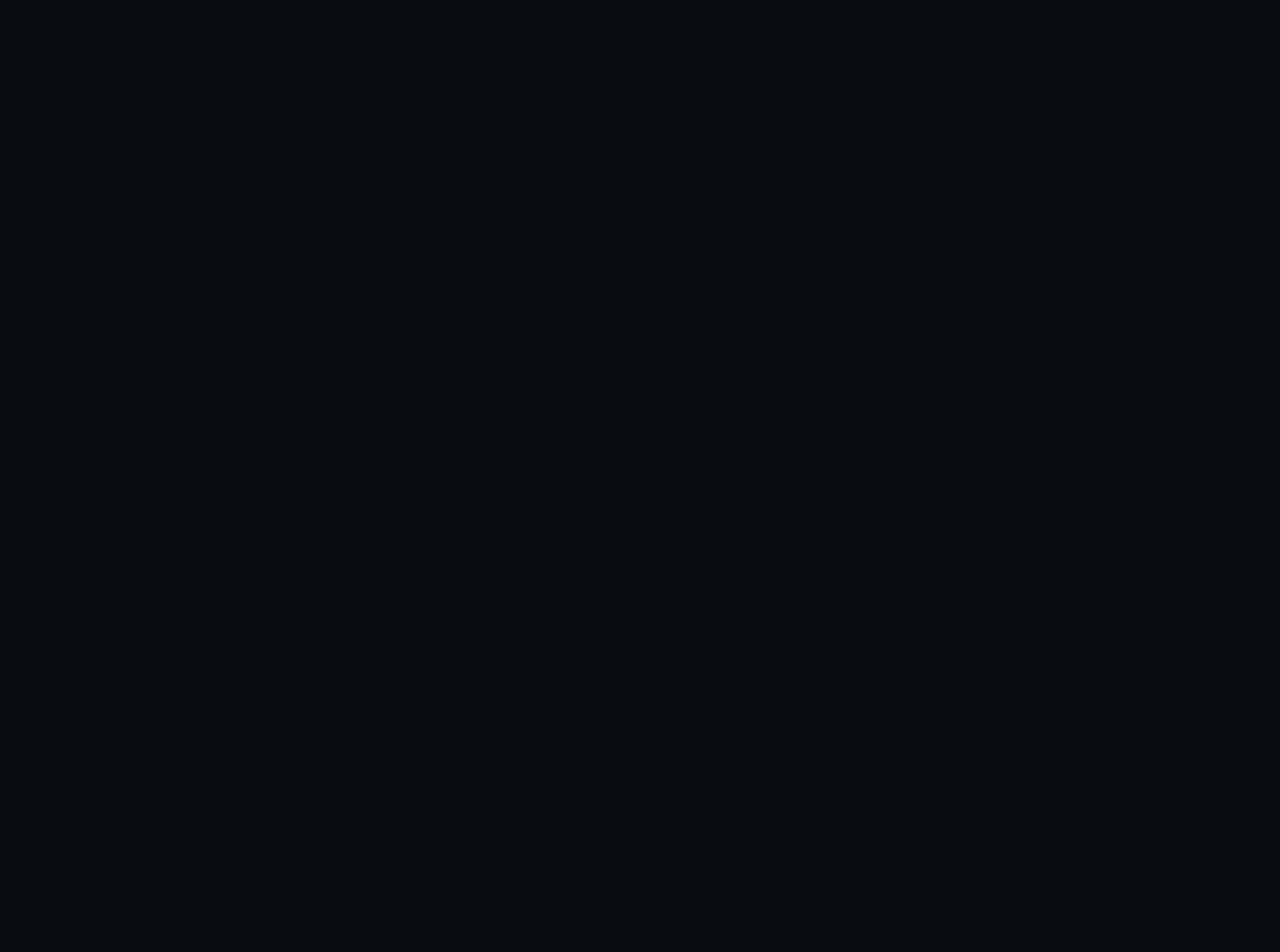
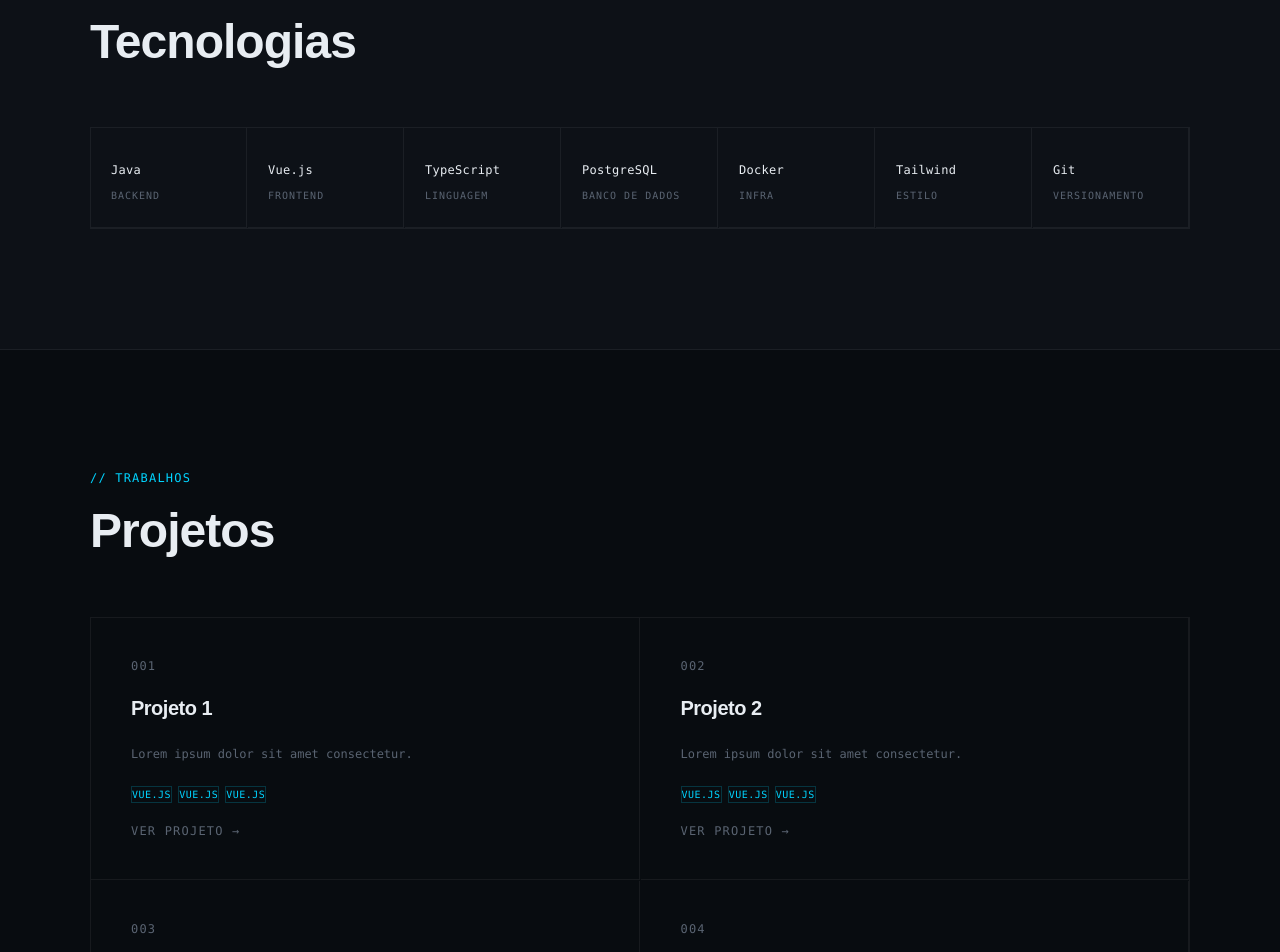
Before and after one commit to MarcosVerse/Portfolio, a Vue app: page / in a window 1280 px wide. Shown: the part 940-1892 px from the top of the page. Before the commit the page ends 800 px from the top, so only its background shows below. Built offline with nearby package versions, Linux system fonts and the light colour scheme.

Commit message:
Adicionado componentes para aba de projetos e de tecnologias

```diff
--- a/src/App.vue
+++ b/src/App.vue
@@ -2,12 +2,21 @@
   <CursorEffect />
   <NavBar />
   <HeroSection />
+  <TechSection />
+  <ProjectsSection />
 </template>
 
 <script setup>
 
+import { useScrollReveal } from './composables/useScrollReveal.js'
+useScrollReveal()
+
+
 import NavBar from './components/NavBar.vue'
 import HeroSection from './components/HeroSection.vue'
 import CursorEffect from './components/CursorEffect.vue'
+import TechSection from './components/TechSection.vue';
+import ProjectsSection from './components/ProjectsSection.vue';
+
 
 </script>
--- a/src/components/ProjectCard.vue
+++ b/src/components/ProjectCard.vue
@@ -0,0 +1,73 @@
+<template>
+    <div class="project-card">
+        <span class="font-mono text-xs tracking-widest" style="color: var(--muted)">{{ project.num }}</span>
+        <h3 class="text-xl font-bold tracking-tight" style="font-family: var(--sans)">{{ project.title }}</h3>
+        <p class="font-mono text-xs leading-loose flex-1" style="color: var(--muted)">{{ project.description }}</p>
+        <div class="flex flex-wrap gap-1.5">
+            <span v-for="tag in project.tags" :key="tag"
+                class="tag font-mono text-[10px] uppercase tracking-wider px-2.5 py-1">
+                {{ tag }}
+            </span>
+        </div>
+        <a :href="project.link" class="project-link font-mono text-xs uppercase tracking-widest">
+            Ver projeto →
+        </a>
+    </div>
+</template>
+
+<script setup>
+defineProps({
+    project: {
+        type: Object,
+        required: true,
+    },
+})
+</script>
+
+<style scoped>
+.project-card {
+    padding: 40px;
+    border-right: 1px solid var(--border);
+    border-bottom: 1px solid var(--border);
+    display: flex;
+    flex-direction: column;
+    gap: 20px;
+    position: relative;
+    overflow: hidden;
+    transition: background 0.3s;
+}
+
+.project-card::after {
+    content: '';
+    position: absolute;
+    top: 0;
+    left: 0;
+    width: 2px;
+    height: 0;
+    background: var(--accent);
+    transition: height 0.4s ease;
+}
+
+.project-card:hover {
+    background: rgba(255, 255, 255, 0.02);
+}
+
+.project-card:hover::after {
+    height: 100%;
+}
+
+.tag {
+    color: var(--accent);
+    border: 1px solid rgba(0, 212, 255, 0.2);
+}
+
+.project-link {
+    color: var(--muted);
+    text-decoration: none;
+    transition: color 0.2s;
+}
+
+.project-card:hover .project-link {
+    color: var(--accent);
+}
+</style>
--- a/src/components/ProjectsSection.vue
+++ b/src/components/ProjectsSection.vue
@@ -0,0 +1,61 @@
+<template>
+    <section id="projects" class="projects-section">
+        <div class="projects-inner">
+            <div class="reveal">
+                <div class="section-label font-mono text-xs uppercase tracking-widest">// trabalhos</div>
+                <h2>Projetos</h2>
+            </div>
+            <div class="projects-grid reveal">
+                <ProjectCard v-for="project in projects" :key="project.num" :project="project" />
+            </div>
+        </div>
+    </section>
+</template>
+
+<script setup>
+import ProjectCard from './ProjectCard.vue'
+import { projects } from '../data/projects.js'
+</script>
+
+<style scoped>
+.projects-section {
+    padding: 120px 48px;
+}
+
+.projects-inner {
+    max-width: 1100px;
+    margin: 0 auto;
+}
+
+.section-label {
+    color: var(--accent);
+    margin-bottom: 20px;
+}
+
+h2 {
+    font-family: var(--sans);
+    font-size: clamp(32px, 4vw, 48px);
+    font-weight: 700;
+    line-height: 1.05;
+    letter-spacing: -0.02em;
+    margin-bottom: 60px;
+}
+
+.projects-grid {
+    display: grid;
+    grid-template-columns: repeat(2, 1fr);
+    gap: 1px;
+    border: 1px solid var(--border);
+    overflow: hidden;
+}
+
+@media (max-width: 768px) {
+    .projects-section {
+        padding: 80px 24px;
+    }
+
+    .projects-grid {
+        grid-template-columns: 1fr;
+    }
+}
+</style>
--- a/src/components/TechItem.vue
+++ b/src/components/TechItem.vue
@@ -0,0 +1,49 @@
+<template>
+    <div class="tech-item">
+        <span class="text-2xl leading-none">{{ tech.icon }}</span>
+        <span class="font-mono text-xs tracking-wide" style="color: var(--text)">{{ tech.name }}</span>
+        <span class="font-mono text-[10px] uppercase tracking-widest" style="color: var(--muted)">{{ tech.category
+            }}</span>
+    </div>
+</template>
+
+<script setup>
+defineProps({
+    tech: {
+        type: Object,
+        required: true,
+    },
+})
+</script>
+
+<style scoped>
+.tech-item {
+    padding: 24px 20px;
+    border-right: 1px solid var(--border);
+    border-bottom: 1px solid var(--border);
+    display: flex;
+    flex-direction: column;
+    gap: 10px;
+    transition: background 0.2s;
+    position: relative;
+    overflow: hidden;
+    cursor: default;
+}
+
+.tech-item::before {
+    content: '';
+    position: absolute;
+    inset: 0;
+    background: linear-gradient(135deg, rgba(0, 212, 255, 0.04), transparent);
+    opacity: 0;
+    transition: opacity 0.3s;
+}
+
+.tech-item:hover {
+    background: rgba(255, 255, 255, 0.02);
+}
+
+.tech-item:hover::before {
+    opacity: 1;
+}
+</style>
--- a/src/components/TechSection.vue
+++ b/src/components/TechSection.vue
@@ -0,0 +1,60 @@
+<template>
+    <section id="tech" class="tech-section">
+        <div class="tech-inner">
+            <div class="reveal">
+                <div class="section-label font-mono text-xs uppercase tracking-widest">// stack</div>
+                <h2>Tecnologias</h2>
+            </div>
+            <div class="tech-grid reveal">
+                <TechItem v-for="tech in techs" :key="tech.name" :tech="tech" />
+            </div>
+        </div>
+    </section>
+</template>
+
+<script setup>
+import TechItem from './TechItem.vue'
+import { techs } from '../data/techs.js'
+</script>
+
+<style scoped>
+.tech-section {
+    padding: 120px 48px;
+    background: var(--surface);
+    border-top: 1px solid var(--border);
+    border-bottom: 1px solid var(--border);
+}
+
+.tech-inner {
+    max-width: 1100px;
+    margin: 0 auto;
+}
+
+.section-label {
+    color: var(--accent);
+    margin-bottom: 20px;
+}
+
+h2 {
+    font-family: var(--sans);
+    font-size: clamp(32px, 4vw, 48px);
+    font-weight: 700;
+    line-height: 1.05;
+    letter-spacing: -0.02em;
+    margin-bottom: 60px;
+}
+
+.tech-grid {
+    display: grid;
+    grid-template-columns: repeat(auto-fill, minmax(140px, 1fr));
+    gap: 1px;
+    border: 1px solid var(--border);
+    overflow: hidden;
+}
+
+@media (max-width: 768px) {
+    .tech-section {
+        padding: 80px 24px;
+    }
+}
+</style>
```
